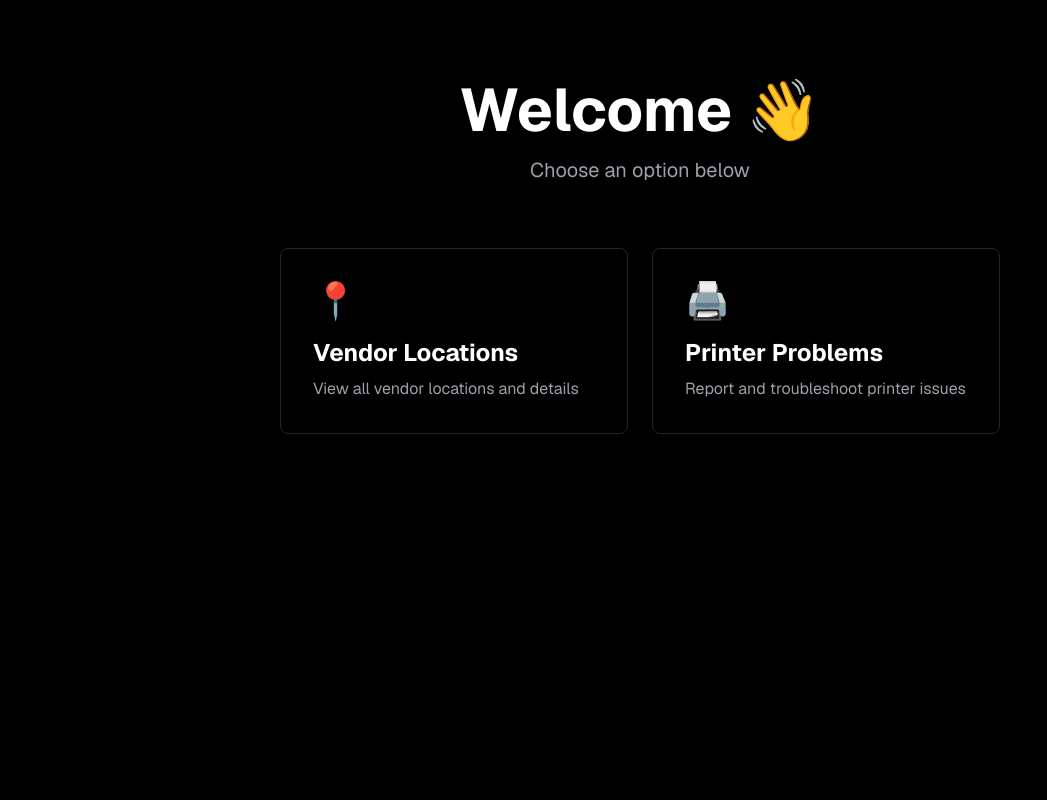
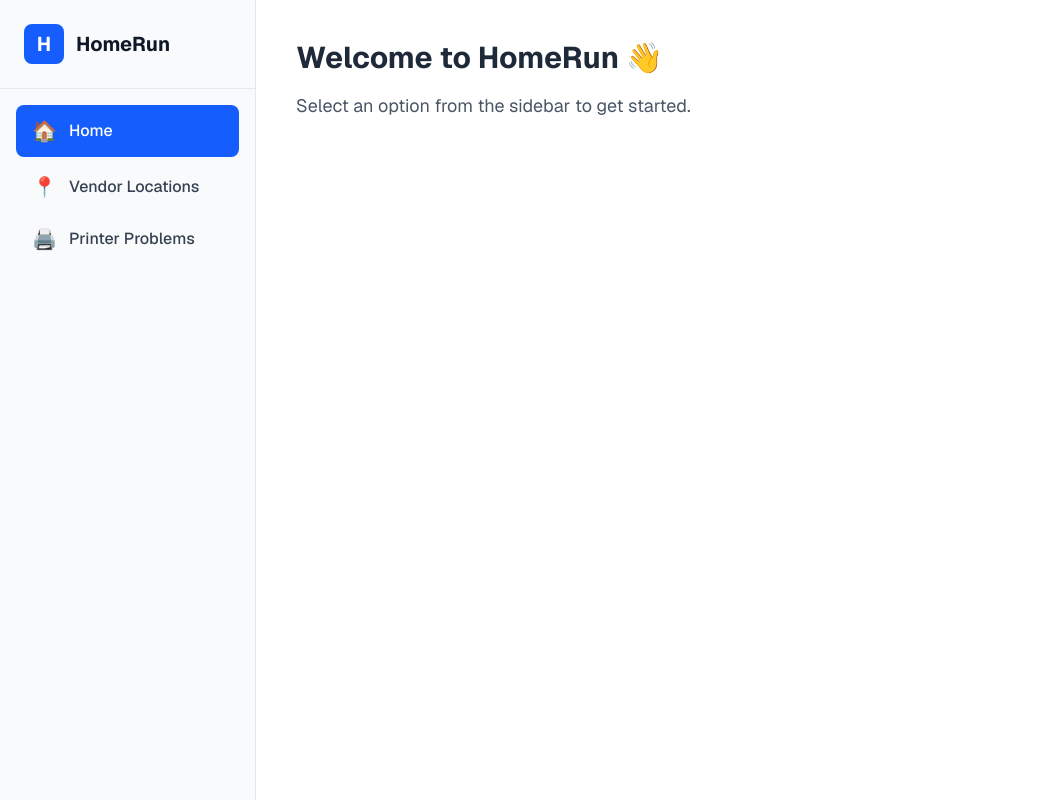
Before and after one commit to tharunpotla-code/Inward, a Next.js app: page / in a window 1280 px wide. Shown: the whole page, without its empty margins (0-1047 px from the left). Built offline with nearby package versions, Linux system fonts and the light colour scheme.

Commit message:
updation

```diff
--- a/app/page.tsx
+++ b/app/page.tsx
@@ -1,42 +1,78 @@
+"use client";
 import Link from "next/link";
+import { useState } from "react";
 
 export default function Home() {
+  const [active, setActive] = useState("home");
+
   return (
-    <div className="min-h-screen bg-black text-white font-sans">
-      <main className="max-w-3xl mx-auto px-6 py-20">
+    <div className="min-h-screen flex bg-white text-gray-800 font-sans">
 
-        {/* Hero Section */}
-        <section className="mb-16 text-center">
-          <h1 className="text-5xl sm:text-6xl font-bold mb-4">
-            Welcome 👋
-          </h1>
-          <p className="text-xl text-zinc-400">
-            Choose an option below
-          </p>
-        </section>
+      {/* Sidebar */}
+      <aside className="w-64 bg-gray-50 border-r border-gray-200 min-h-screen">
 
-        {/* Options Section */}
-        <section className="grid gap-6 sm:grid-cols-2">
+        {/* Logo */}
+        <div className="p-6 border-b border-gray-200 flex items-center gap-3">
+          <div className="w-10 h-10 bg-blue-600 rounded-lg flex items-center justify-center text-white font-bold text-xl">
+            H
+          </div>
+          <h1 className="text-xl font-bold text-gray-900">HomeRun</h1>
+        </div>
+
+        {/* Menu Items */}
+        <nav className="p-4 space-y-1">
+
+          <button
+            onClick={() => setActive("home")}
+            className={`w-full flex items-center gap-3 px-4 py-3 rounded-lg text-left transition ${
+              active === "home"
+                ? "bg-blue-600 text-white"
+                : "text-gray-700 hover:bg-gray-100"
+            }`}
+          >
+            <span className="text-xl">🏠</span>
+            <span className="font-medium">Home</span>
+          </button>
 
           <Link href="/vendor-locations">
-            <div className="border border-zinc-800 rounded-lg p-8 hover:border-blue-500 hover:bg-zinc-900 transition cursor-pointer h-full">
-              <div className="text-4xl mb-4">📍</div>
-              <h2 className="text-2xl font-bold mb-2">Vendor Locations</h2>
-              <p className="text-zinc-400">View all vendor locations and details</p>
-            </div>
+            <button
+              onClick={() => setActive("vendor")}
+              className={`w-full flex items-center gap-3 px-4 py-3 rounded-lg text-left transition ${
+                active === "vendor"
+                  ? "bg-blue-600 text-white"
+                  : "text-gray-700 hover:bg-gray-100"
+              }`}
+            >
+              <span className="text-xl">📍</span>
+              <span className="font-medium">Vendor Locations</span>
+            </button>
           </Link>
 
           <Link href="/printer-problems">
-            <div className="border border-zinc-800 rounded-lg p-8 hover:border-blue-500 hover:bg-zinc-900 transition cursor-pointer h-full">
-              <div className="text-4xl mb-4">🖨️</div>
-              <h2 className="text-2xl font-bold mb-2">Printer Problems</h2>
-              <p className="text-zinc-400">Report and troubleshoot printer issues</p>
-            </div>
+            <button
+              onClick={() => setActive("printer")}
+              className={`w-full flex items-center gap-3 px-4 py-3 rounded-lg text-left transition ${
+                active === "printer"
+                  ? "bg-blue-600 text-white"
+                  : "text-gray-700 hover:bg-gray-100"
+              }`}
+            >
+              <span className="text-xl">🖨️</span>
+              <span className="font-medium">Printer Problems</span>
+            </button>
           </Link>
 
-        </section>
+        </nav>
+      </aside>
 
+      {/* Main Content */}
+      <main className="flex-1 p-10">
+        <h1 className="text-3xl font-bold mb-4">Welcome to HomeRun 👋</h1>
+        <p className="text-gray-600 text-lg">
+          Select an option from the sidebar to get started.
+        </p>
       </main>
+
     </div>
   );
 }
```
